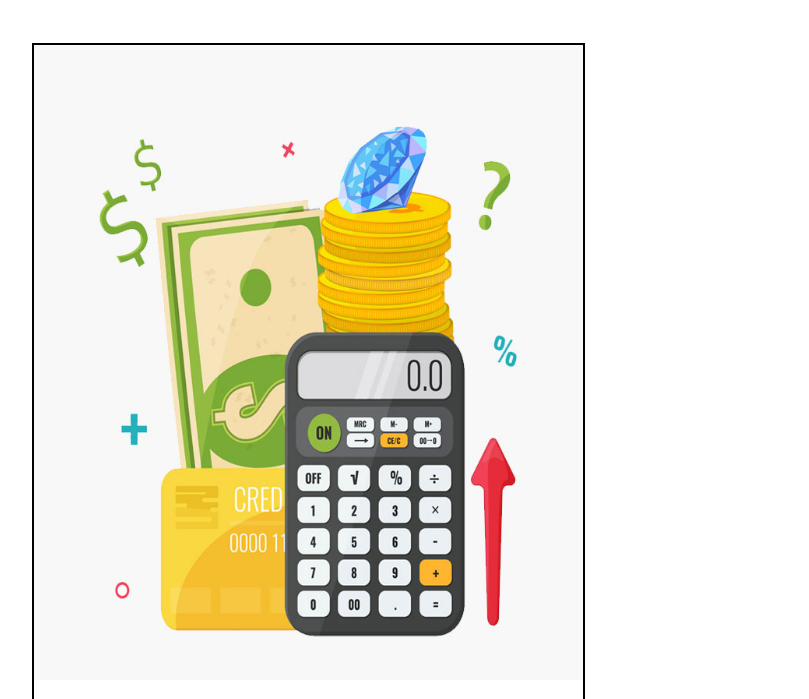
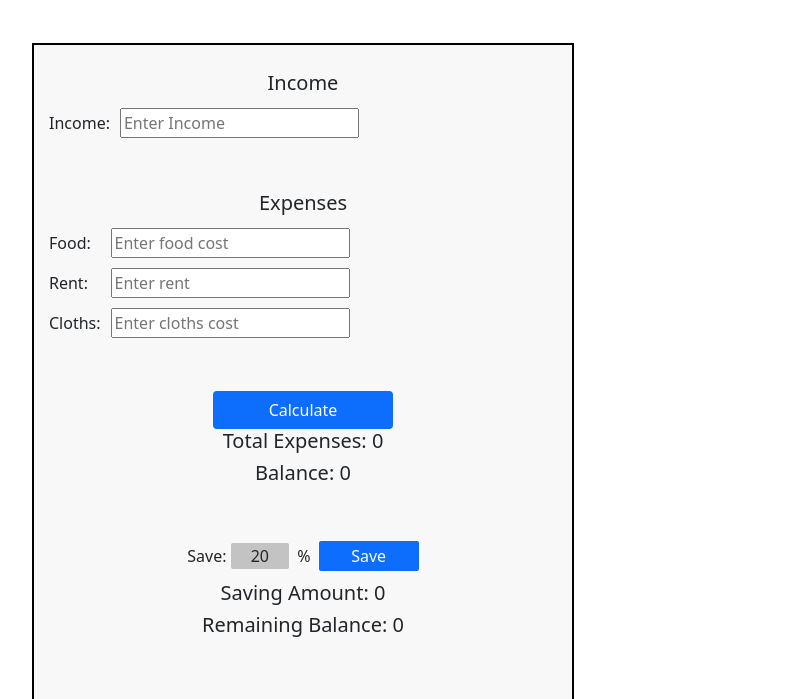
Before and after one commit to MdMostaqAhmed/salary-management-system, a plain HTML site: page index.html in a window 1280 px wide. Shown: the part 101-800 px from the top of the page, without its empty margins (50-859 px from the left). Drawn offline with nearby package versions, Linux system fonts and the light colour scheme.

Commit message:
input field UI complete

```diff
--- a/index.html
+++ b/index.html
@@ -1,27 +1,83 @@
 <!DOCTYPE html>
 <html lang="en">
-<head>
-    <meta charset="UTF-8">
-    <meta http-equiv="X-UA-Compatible" content="IE=edge">
-    <meta name="viewport" content="width=device-width, initial-scale=1.0">
+  <head>
+    <meta charset="UTF-8" />
+    <meta http-equiv="X-UA-Compatible" content="IE=edge" />
+    <meta name="viewport" content="width=device-width, initial-scale=1.0" />
     <title>Salary Management</title>
-    <link rel="stylesheet" href="style.css">
-    <link href="https://cdn.jsdelivr.net/npm/bootstrap@5.0.2/dist/css/bootstrap.min.css" rel="stylesheet"
-    integrity="sha384-EVSTQN3/azprG1Anm3QDgpJLIm9Nao0Yz1ztcQTwFspd3yD65VohhpuuCOmLASjC" crossorigin="anonymous">
-</head>
-<body>
+    <link rel="stylesheet" href="style.css" />
+    <link
+      href="https://cdn.jsdelivr.net/npm/bootstrap@5.0.2/dist/css/bootstrap.min.css"
+      rel="stylesheet"
+      integrity="sha384-EVSTQN3/azprG1Anm3QDgpJLIm9Nao0Yz1ztcQTwFspd3yD65VohhpuuCOmLASjC"
+      crossorigin="anonymous"
+    />
+  </head>
+  <body>
     <h1 class="text-center m-5">Salary Management</h1>
     <div class="container d-flex">
-            <!-- calculator image  -->
-           <div class="col-md-6">
+      <!-- calculator image -->
+      <!-- <div class="col-md-6">
                 <div class="calc-img">
                     <img class="calc" src="calc.jpg" alt="">
                 </div>
+            </div> -->
+
+      <!-- Salary Management -->
+      <div class="col-md-6">
+        <div class="salary-management">
+
+            <!-- Income -->
+            <div class="mt-3">
+                <h5>Income</h5>
+                <table>
+                  <tr>
+                    <td>Income:</td>
+                    <td><input type="number" placeholder="Enter Income"/></td>
+                  </tr>
+                </table>
             </div>
 
+          <!-- Expenses -->
+          <div class="mt-5">
+            <h5>Expenses</h5>
+            <table>
+              <tr>
+                <td>Food:</td>
+                <td><input type="number" placeholder="Enter food cost"/></td>
+              </tr>
+              <tr>
+                <td>Rent:</td>
+                <td><input type="number" placeholder="Enter rent"/></td>
+              </tr>
+              <tr>
+                <td>Cloths:</td>
+                <td><input type="number" placeholder="Enter cloths cost"/></td>
+              </tr>
+            </table
+          </div>
+          <!-- Calculate Button  -->
+          <div class="calculate mt-5">
+            <button class="btn bg-primary text-white calculate-button">Calculate</button>
+            <h5>Total Expenses: <span>0</span></h5>
+            <h5>Balance: <span>0</span></h5>
+          </div>
 
+          <!-- Saving -->
+          <div class="saving-remining mt-5">
+              <div class="saving">
+                  <span>Save: </span>
+                  <span class="parcentage">20</span>
+                  <span class="mx-1"> % </span>
+                  <button class="saving-button bg-primary">Save</button>
+              </div>
+              <h5>Saving Amount: <span>0</span></h5>
+              <h5>Remaining Balance: <span>0</span></h5>
+          </div>
 
+        </div>
+      </div>
     </div>
     <script src="app.js"></script>
-</body>
+  </body>
 </html>
--- a/style.css
+++ b/style.css
@@ -1,15 +1,56 @@
-/* .container{
-    display: flex;
-    flex-direction: row;
-    justify-content: space-evenly;
-} */
-.calc-img{
+.calc-img {
+  height: 815px;
+  border: 2px solid black;
+  margin-right: 5px;
+}
+.calc {
+  width: 100%;
+}
 
-    height: 815px;
-    border: 2px solid black;
-    margin-right: 5px;
+.salary-management {
+  background-color: #f8f8f8;
+  width: 542px;
+  height: 815px;
+  border: 2px solid black;
+  padding: 10px;
 }
-.calc{
-    width: 100%;
 
+h5 {
+  text-align: center;
 }
+table tr td {
+  padding: 5px;
+}
+.calculate {
+  margin-top: 20px;
+  display: flex;
+  flex-direction: column;
+  align-items: center;
+}
+.calculate-button {
+  width: 180px;
+}
+.saving-remining {
+  display: flex;
+  align-items: center;
+  flex-direction: column;
+  margin-top: 10px;
+}
+.saving {
+  margin-bottom: 10px;
+}
+.parcentage {
+  background-color: rgb(195, 195, 195);
+  width: 40px;
+  height: 30px;
+  padding: 2px 20px;
+  border-radius: 2px;
+}
+
+.saving-button {
+  width: 100px;
+  height: 30px;
+  border: none;
+  color: white;
+  border-radius: 2px;
+}
```
